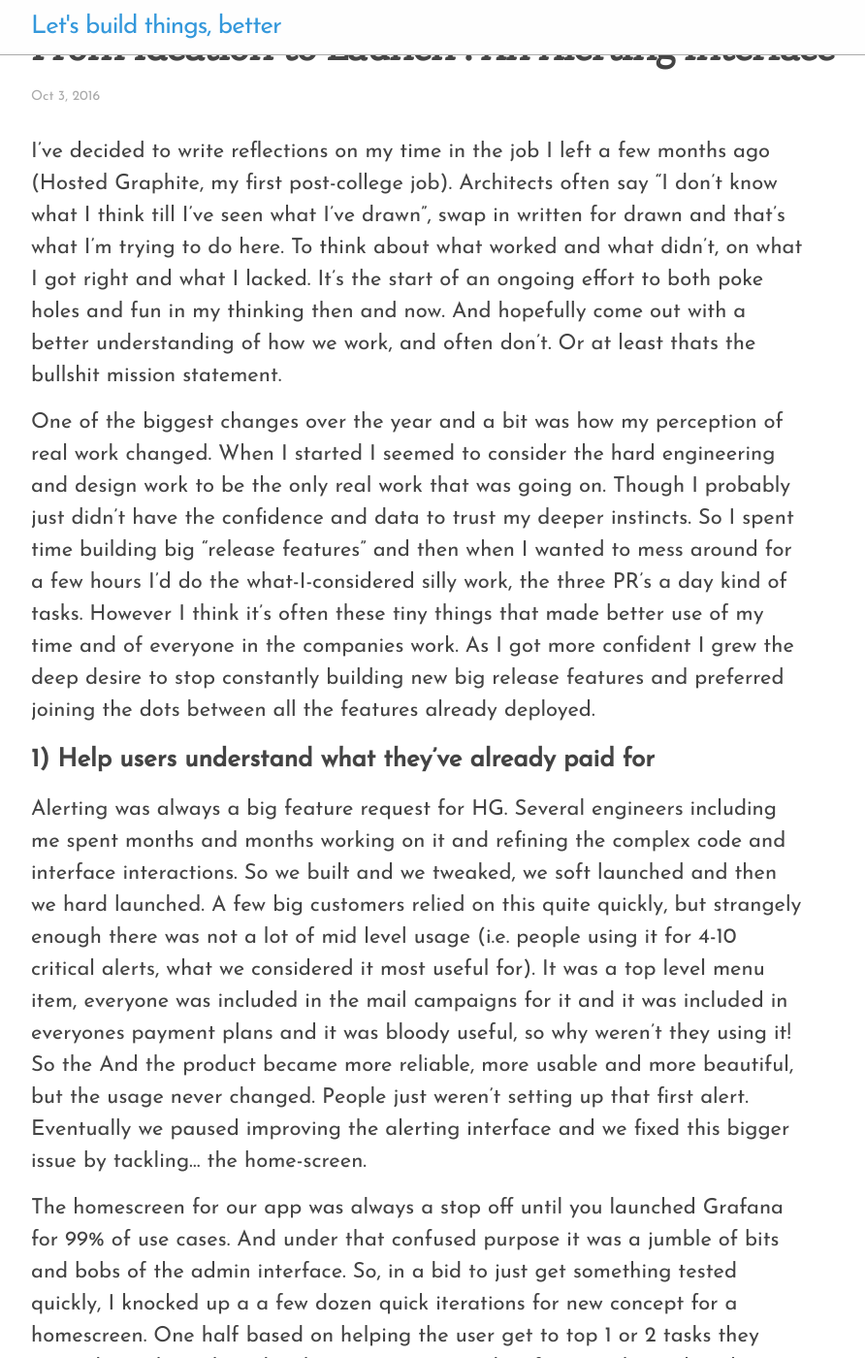
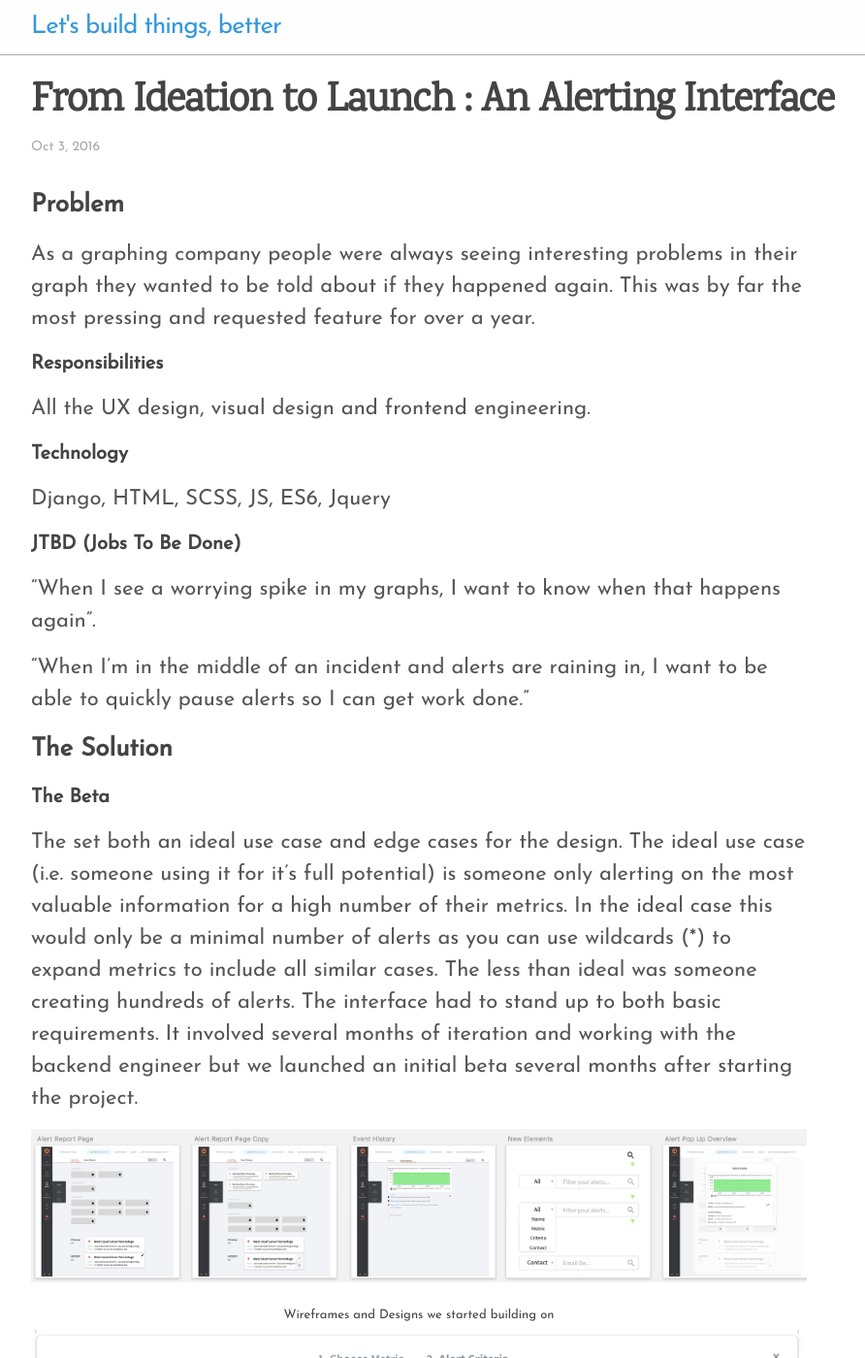
Before and after one commit to conoramurphy-zz/conoramurphy.github.io, a Jekyll site: the page built from _posts/2016-04-10-an-alerting-interface.markdown, in a window 1280 px wide and 1400 px high. Shown: the whole window at 97% size, without its empty margins (123-1015 px from the left). Built offline with Jekyll 4.4.1, drawn with Linux system fonts in a browser that asks for light colours; some of the changed text lies outside the part shown.

Commit message:
portfolio work coming together

```diff
--- /dev/null
+++ b/_posts/2016-04-10-an-alerting-interface.markdown
@@ -0,0 +1,77 @@
+---
+layout: post
+title:  "From Ideation to Launch : An Alerting Interface"
+date:   2016-10-03 10:54:00 +0100
+categories: Portfolio
+---
+### Problem
+
+As a graphing company people were always seeing interesting problems in their graph they wanted to be told about if they happened again. This was by far the most pressing and requested feature for over a year.
+
+#### Responsibilities
+
+All the UX design, visual design and frontend engineering.
+
+#### Technology
+
+Django, HTML, SCSS, JS, ES6, Jquery
+
+#### JTBD (Jobs To Be Done)
+
+
+"When I see a worrying spike in my graphs, I want to know when that happens again".
+
+
+"When I'm in the middle of an incident and alerts are raining in, I want to be able to quickly pause alerts so I can get work done."
+
+### The Solution
+
+#### The Beta
+
+The set both an ideal use case and edge cases for the design. The ideal use case (i.e. someone using it for it's full potential) is someone only alerting on the most valuable information for a high number of their metrics. In the ideal case this would only be a minimal number of alerts as you can use wildcards (\*) to expand metrics to include all similar cases. The less than ideal was someone creating hundreds of alerts. The interface had to stand up to both basic requirements. It involved several months of iteration and working with the backend engineer but we launched an initial beta several months after starting the project.
+
+![Sketches showing what short of Alerting interface]({{ site.baseurl }}/assets/alertWireframes.png)
+<div class="centre-contents">
+  <span class="img-title">Wireframes and Designs we started building on</span>
+</div>
+
+![Designing out a "Sentence Building" Alert UI 1]({{ site.baseurl }}/assets/alertConversationUI.png)
+<div class="centre-contents">
+  <span class="img-title">Designing out a "Sentence Building" Alert UI (1)</span>
+</div>
+
+![Designing out a "Sentence Building" Alert UI 2]({{ site.baseurl }}/assets/alertConversationUI2.png)
+<div class="centre-contents">
+  <span class="img-title">Designing out a "Sentence Building" Alert UI (2)</span>
+</div>
+
+#### The Refinement
+
+We set a refinement point for 2 months after the Alerting Beta release. At this point I re-analysed any feedback and testing we'd solicited off willing customers and analysed what type of Alerts were actually being used. The feedback was mainly usability tweaks which we duly took on bored and implemented if they made sense with other use cases. In terms of the analysis of what the companies actually used it turned out that well over 80% of the alerts created were a simple "above a threshold" alert.
+
+This allowed us to both integrate the usability information and focus the form on the top use cases, i.e. include defaults where for most fields would be left untouched 80% of the time.
+
+After this work we arrived at the end of the MVP project and it was moved out of beta. The results are seen below.
+
+![A gif about creating an Alert and Pausing it]({{ site.baseurl }}/assets/alertCreate.gif)
+<div class="centre-contents">
+  <span class="img-title">Creating an Alert and then pausing it</span>
+</div>
+
+![Errors Showing how to fix the problem]({{ site.baseurl }}/assets/alertError.png)
+<div class="centre-contents">
+  <span class="img-title">Rather than stating the error we show how to fix it</span>
+</div>
+
+#### Helping users to start Using Alerting
+
+A few big customers relied on this quite quickly, but strangely enough there was not a lot of mid level usage (i.e. people using it for 4-10 critical alerts, what we considered it most useful for). It was a top level menu item, everyone was included in the mail campaigns for it and it was included in everyones payment plans and it was bloody useful, so why weren't they using it! So the And the product became more reliable, more usable and more beautiful, but the usage never changed. People just weren't setting up that first alert. Eventually we paused improving the alerting interface and we fixed this bigger issue by tackling... the home-screen.
+
+The homescreen for our app was always a stop off until you launched Grafana for 99% of use cases. And under that confused purpose it was a jumble of bits and bobs of the admin interface. So, in a bid to just get something tested quickly, I knocked up a a few dozen quick iterations for new concept for a homescreen. The top row of this is now focused on informing them what they had paid for and used.
+
+![Homescreen Row Showing What You've Used]({{ site.baseurl }}/assets/alertHomescreen.png)
+<div class="centre-contents">
+  <span class="img-title">Homescreen row showing what you've used as part of your subscription</span>
+</div>
+
+After this few days of work, in a matter of a few weeks there was an increase from a few big customers to nearer 50-100 medium customers  using the feature properly as well.
--- a/_posts/2016-10-04-an-alerting-interface.markdown
+++ /dev/null
@@ -1,36 +0,0 @@
----
-layout: post
-title:  "From Ideation to Launch : An Alerting Interface"
-date:   2016-10-03 10:54:00 +0100
-categories: Portfolio
----
-
-I've decided to write reflections on my time in the job I left a few months ago (Hosted Graphite, my first post-college job). Architects often say "I don't know what I think till I've seen what I've drawn", swap in written for drawn and that's what I'm trying to do here. To think about what worked and what didn't, on what I got right and what I lacked. It's the start of an ongoing effort to both poke holes and fun in my thinking then and now. And hopefully come out with a better understanding of how we work, and often don't. Or at least thats the bullshit mission statement.
-
-One of the biggest changes over the year and a bit was how my perception of real work changed. When I started I seemed to consider the hard engineering and design work to be the only real work that was going on. Though I probably just didn't have the confidence and data to trust my deeper instincts. So I spent time building big "release features" and then when I wanted to mess around for a few hours I'd do the what-I-considered silly work, the three PR's a day kind of tasks. However I think it's often these tiny things that made better use of my time and of everyone in the companies work. As I got more confident I grew the deep desire to stop constantly building new big release features and preferred joining the dots between all the features already deployed.
-
-### 1) Help users understand what they've already paid for
-
-Alerting was always a big feature request for HG. Several engineers including me spent months and months working on it and refining the complex code and interface interactions. So we built and we tweaked, we soft launched and then we hard launched.  A few big customers relied on this quite quickly, but strangely enough there was not a lot of mid level usage (i.e. people using it for 4-10 critical alerts, what we considered it most useful for). It was a top level menu item, everyone was included in the mail campaigns for it and it was included in everyones payment plans and it was bloody useful, so why weren't they using it! So the And the product became more reliable, more usable and more beautiful, but the usage never changed. People just weren't setting up that first alert. Eventually we paused improving the alerting interface and we fixed this bigger issue by tackling... the home-screen.
-
-The homescreen for our app was always a stop off until you launched Grafana for 99% of use cases. And under that confused purpose it was a jumble of bits and bobs of the admin interface. So, in a bid to just get something tested quickly, I knocked up a a few dozen quick iterations for new concept for a homescreen. One half based on helping the user get to top 1 or 2 tasks they wanted to achieve but also the top row constantly informing them what they had paid for and used. Below you can see the before and after.
-
-With this, probably 5-7 days of work, in a matter of a few weeks there was an increase from a few big customers to nearer 50-100 medium customers  using the feature properly as well. A few days work to get customer reach for what was more than a years combined engineering work, this is what reinforced the knowledge that time spent on the little things was often the best way to spend a few days.
-
-### 2) Being proud of our own work
-
-If you're actually proud of your work then you should be as confident as the biggest players are!
-
-Since it's inception HG has had lots of self built integrations with 3rd party sites. Yet there was no page that listed all these plugins/add-ons/integrations as they were considered too disparate in functionality to be considered any one of the above.
-
-Yet when we actually took a look at Slacks' or Herokus' add-ons for example, they were as disparate in functionality as ours! They just had the confidence to group them anyway as it's just easier for customers. It didn't matter if it wasn't exactly an add-on, the user would come to that page to see if we had anything like that, so it should be there. So... a few days later we launched an add-ons page! Although this was not a new engineering feature it gave the whole company a language and confidence to be clear to our customers of what we build and what we support. This showed off so many corners of HG (and accumulated years of engineering work) with just a few days frontend hackery.
-
-### 3) Finally, talk to your users about your old features as well as your new ones
-
-Soon after the add-ons page project, I realised there was lots of useful older work, including add-ons, that people might want to use but have never considered looking for. While email was great for new feature rollouts, it was less suitable for spamming the user about these older features.
-
-We were obviously already tracking what customers used and even sometimes what they probably should be using. So a few days hacking later and we had soft messaging on the homepage chatting to the user casually (but not overly-friendly) about all the things they hadn't used yet. It's small, doesn't get in your way and uses the tone of "you've already paid for this very useful thing"; not sales-y but helpful.
-
-### Give precedence to refinement rather than new features
-
-The lesson here for me has been to have joy in my work, thus I'll truly desire as many of the customers use as much of it as I can. And from the data you can often see these small links are more useful than another "big feature" that most of your customers don't find. Most of this can of course be found worded differently in "Lean X" or whatever, but learning a lesson yourself beats just reading about it 20 times.
--- a/_sass/_base.scss
+++ b/_sass/_base.scss
@@ -101,8 +101,9 @@
     }
 }
 
-
-
+.img-title {
+  font-size: small;
+}
 /**
  * Headings
  */
@@ -110,6 +111,9 @@
     font-weight: bold;
 }
 
+p {
+  color: $grey-color-dark;
+}
 
 
 /**
@@ -120,7 +124,7 @@
     text-decoration: none;
 
     &:visited {
-        color: darken($accent-color, 10%);
+      color: $accent-color;
     }
 
     &:hover {
--- a/_sass/_layout.scss
+++ b/_sass/_layout.scss
@@ -190,7 +190,7 @@
 }
 
 .post {
-  padding-top: 32px;
+  padding-top: 84px;
 }
 
 .post-list {
--- a/css/main.scss
+++ b/css/main.scss
@@ -21,7 +21,7 @@
 
 $grey-color:       #AAA;
 $grey-color-light: #fefefe;
-$grey-color-dark:  darken($grey-color, 25%);
+$grey-color-dark:  #555;
 
 // Width of the content area
 $content-width:    1000px;
--- a/index.html
+++ b/index.html
@@ -5,7 +5,7 @@
   <div class="styled-body hero-section-header">
     <div class="index-left-column">
       <p>
-        I'm a guy in Dublin looking to build products a better way. I <a href="/ConorM-CV.pdf">have a history</a> of designing and building simple, beautiful products while refining the method of building them. Check out my portfolio for a <a href="#Portfolio">"greatest hits"</a>.
+        I'm a guy in Dublin looking to build products a better way. I <a href="/ConorM-CV.pdf">have a history</a> of designing and building simple, beautiful products while refining the method of building them. You can also check out my in-progress <a href="#Portfolio">portfolio</a>.
       </p>
       <p>
         You should <a href="mailto:conormurphy@outlook.com?Subject=Hey%20Conor">say hello</a>. I'm open to short and longer term opportunities in design and product development work (especially focusing on early apps/MVP completion in startups). Or hey, even a coffee about anything that's on your mind.
```
Also changed, not shown: _posts/2016-06-28-developing-plugin-interface.markdown (added, +46 -0 lines), _posts/2016-09-28-developing-plugin-interface.markdown (deleted, +0 -18 lines), assets/addOnsBefore.png (added), assets/addonsFinished.png (added), assets/alertConversationUI.png (added), assets/alertConversationUI2.png (added), assets/alertError.png (added), assets/alertHomeScreen.png (added), assets/alertWireframes.png (added), 1 other file.
